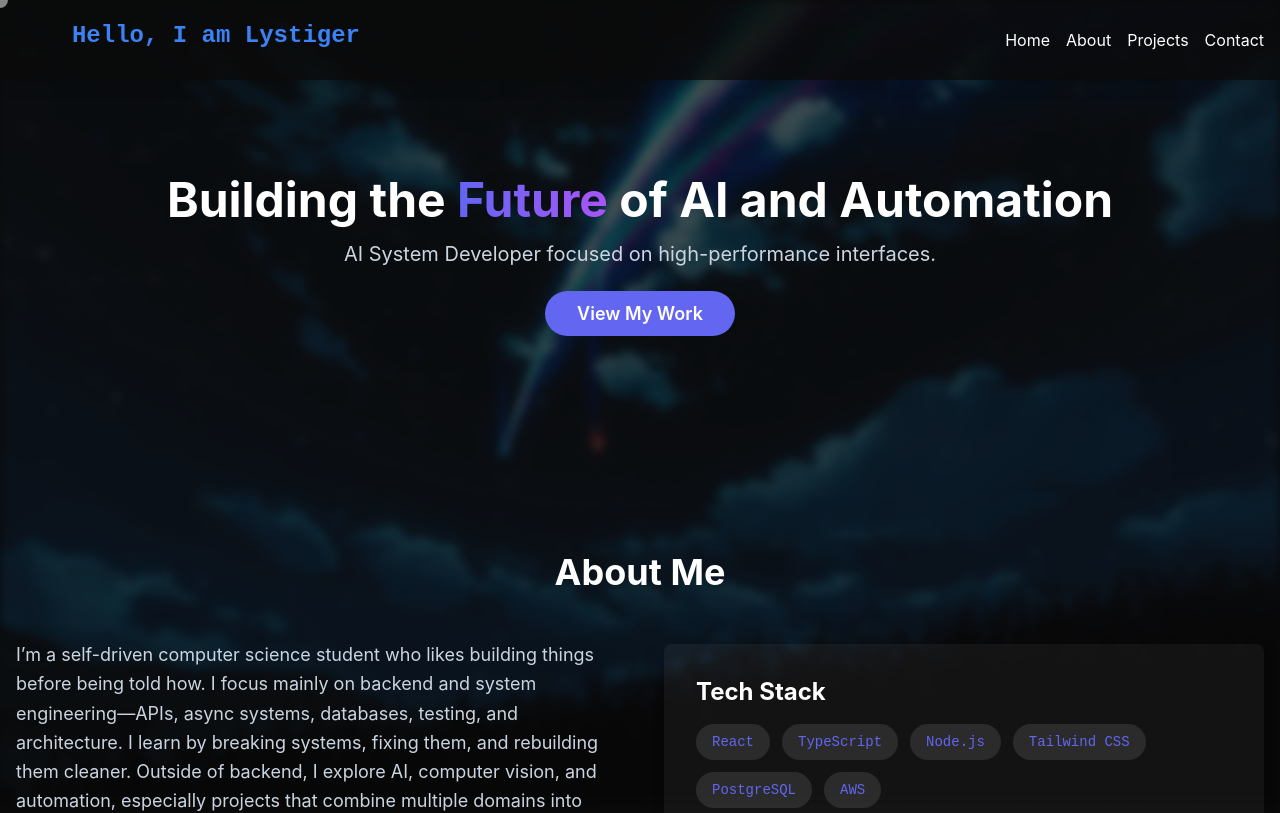
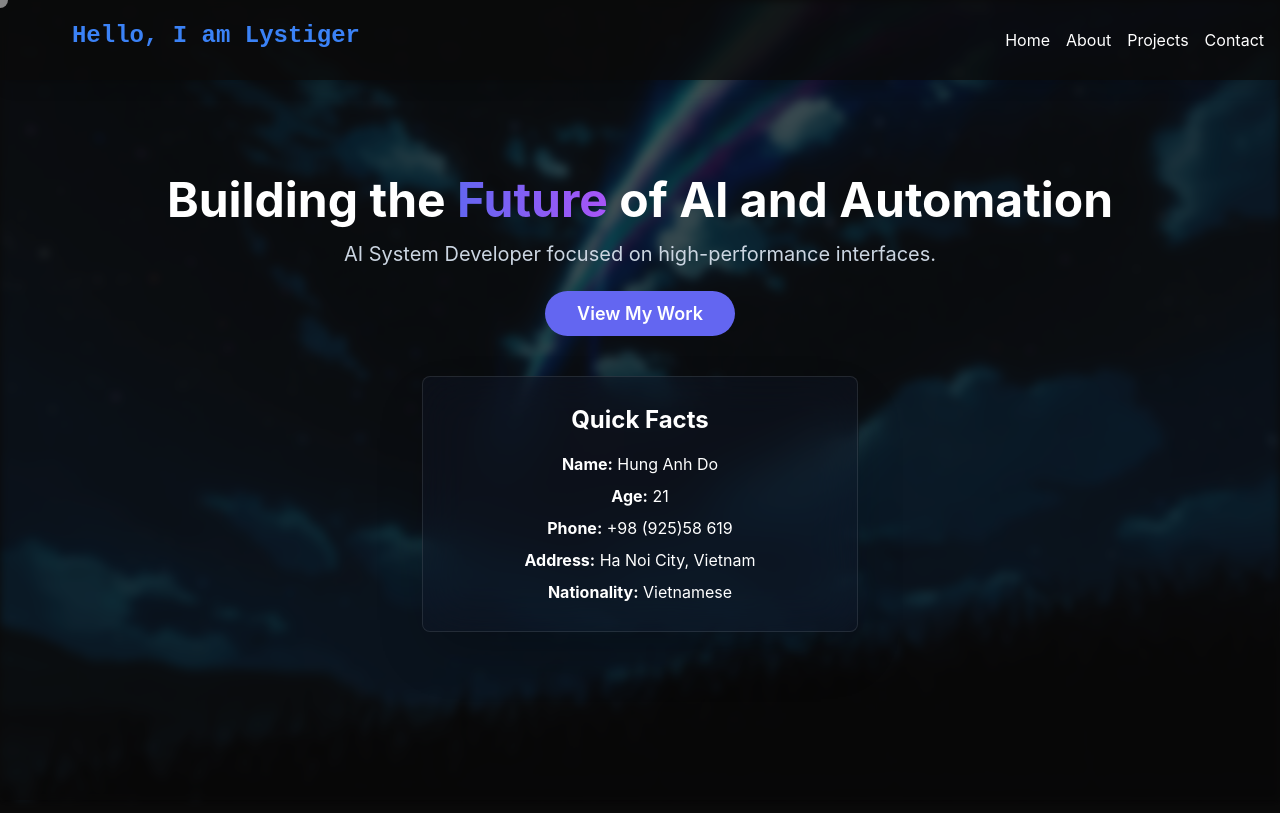
Before and after one commit to lystiger/Lysfolio, a React (Vite) app in the folder portfolio/: page / in a window 1280 px wide. Shown: the top 813 px of the page. Built offline with nearby package versions, Linux system fonts and the light colour scheme.

Commit message:
add: added a flip card in the middle

```diff
--- a/portfolio/src/components/FlipCard.tsx
+++ b/portfolio/src/components/FlipCard.tsx
@@ -5,7 +5,7 @@ const FlipCard: React.FC = () => {
   const [isFlipped, setIsFlipped] = useState(false);
 
   return (
-    <div className="perspective-1000 w-80 h-48 mx-auto">
+    <div className="w-[35%] h-64 mx-auto" style={{ perspective: '1000px' }}>
       <motion.div
         className="relative w-full h-full cursor-pointer"
         style={{ transformStyle: 'preserve-3d' }}
@@ -21,30 +21,30 @@ const FlipCard: React.FC = () => {
       >
         {/* Front Side */}
         <motion.div
-          className="absolute inset-0 w-full h-full backface-hidden rounded-lg bg-gradient-to-br from-indigo-neon to-purple-500 p-6 flex flex-col justify-center items-center text-white shadow-lg"
+          className="absolute inset-0 w-full h-full backface-hidden rounded-lg bg-slate-900/40 backdrop-blur-xl border border-white/10 text-white shadow-2xl p-6 flex flex-col justify-center items-center"
           style={{ backfaceVisibility: 'hidden' }}
         >
-          <h3 className="text-2xl font-bold mb-2">Quick Facts</h3>
-          <div className="text-center space-y-1">
-            <p><strong>Name:</strong> Lystiger</p>
+          <h3 className="text-2xl font-bold mb-4">Quick Facts</h3>
+          <div className="text-center space-y-2">
+            <p><strong>Name:</strong> Hung Anh Do</p>
             <p><strong>Age:</strong> 21</p>
-            <p><strong>Phone:</strong> +1 (123) 456-7890</p>
-            <p><strong>Address:</strong> Ho Chi Minh City, Vietnam</p>
+            <p><strong>Phone:</strong> +98 (925)58 619</p>
+            <p><strong>Address:</strong> Ha Noi City, Vietnam</p>
             <p><strong>Nationality:</strong> Vietnamese</p>
           </div>
         </motion.div>
 
         {/* Back Side */}
         <motion.div
-          className="absolute inset-0 w-full h-full backface-hidden rounded-lg bg-obsidian p-6 flex flex-col justify-center items-center text-white shadow-lg"
+          className="absolute inset-0 w-full h-full backface-hidden rounded-lg bg-bg-white/5 backdrop-blur-2xl text-white shadow-2xl p-6 flex flex-col justify-center items-center"
           style={{
             backfaceVisibility: 'hidden',
             transform: 'rotateY(180deg)',
           }}
         >
-          <h3 className="text-2xl font-bold mb-2">Personal Side</h3>
-          <div className="text-center space-y-1">
-            <p><strong>Relation Status:</strong> Single</p>
+          <h3 className="text-2xl font-bold mb-4">Personal Side</h3>
+          <div className="text-center space-y-2">
+            <p><strong>Relation Status:</strong> In luv</p>
             <p><strong>Hobbies:</strong> Coding, AI Research, Gaming</p>
           </div>
         </motion.div>
--- a/portfolio/src/pages/HomePage.tsx
+++ b/portfolio/src/pages/HomePage.tsx
@@ -3,6 +3,7 @@ import { Github, Linkedin, Mail } from 'lucide-react';
 import { motion } from 'framer-motion';
 import { projects } from '../data/projects';
 import ProjectCard from '../components/ProjectCard';
+import FlipCard from '../components/FlipCard';
 
 const HomePage: React.FC = () => {
   // Framer Motion variants for section entrance orchestration
@@ -82,6 +83,9 @@ const HomePage: React.FC = () => {
         >
           View My Work
         </motion.a>
+        <motion.div variants={itemVariants} className="mt-12 flex justify-center">
+          <FlipCard />
+        </motion.div>
       </motion.section>
 
       {/* About Me Section */}
```
